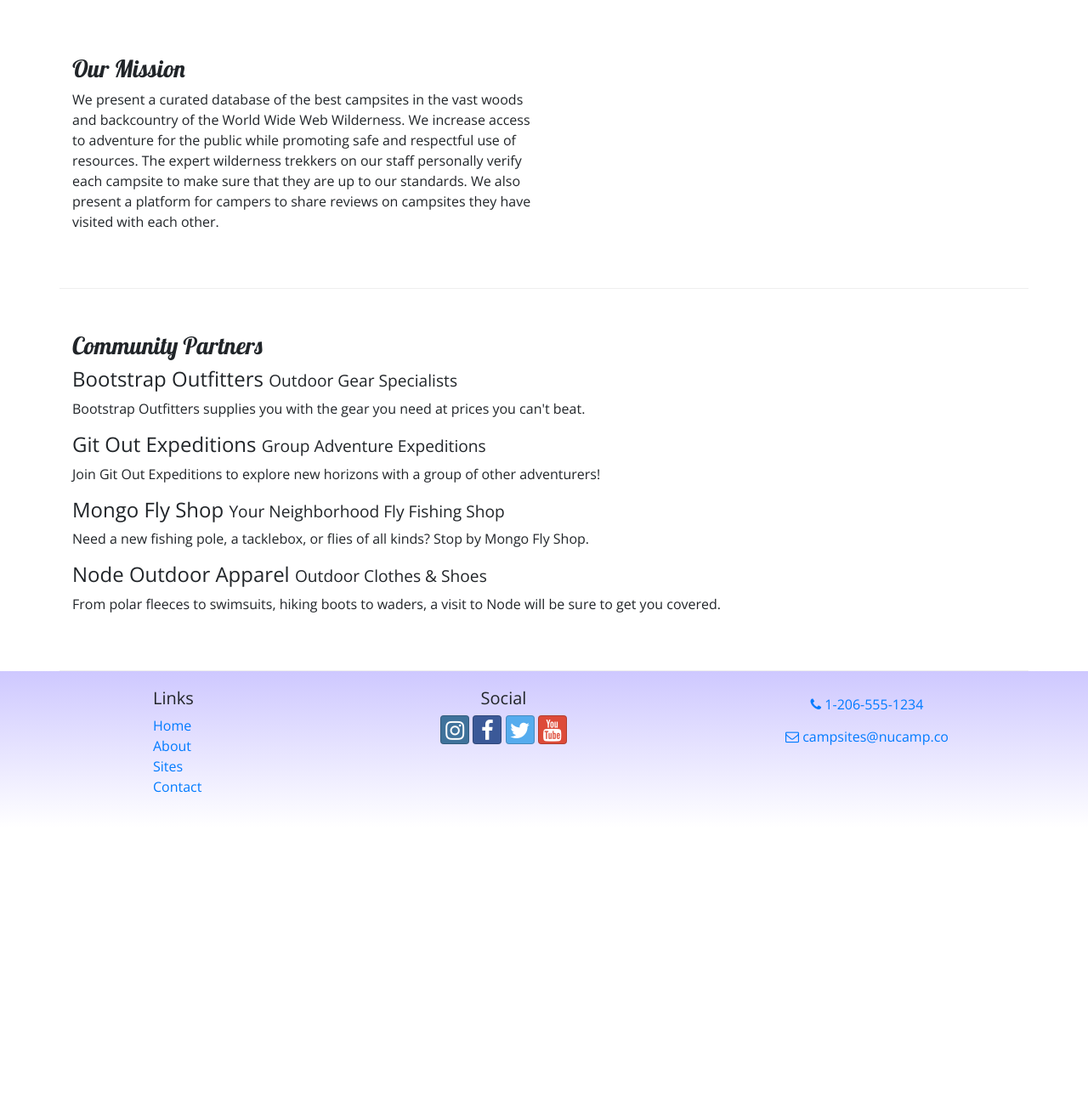
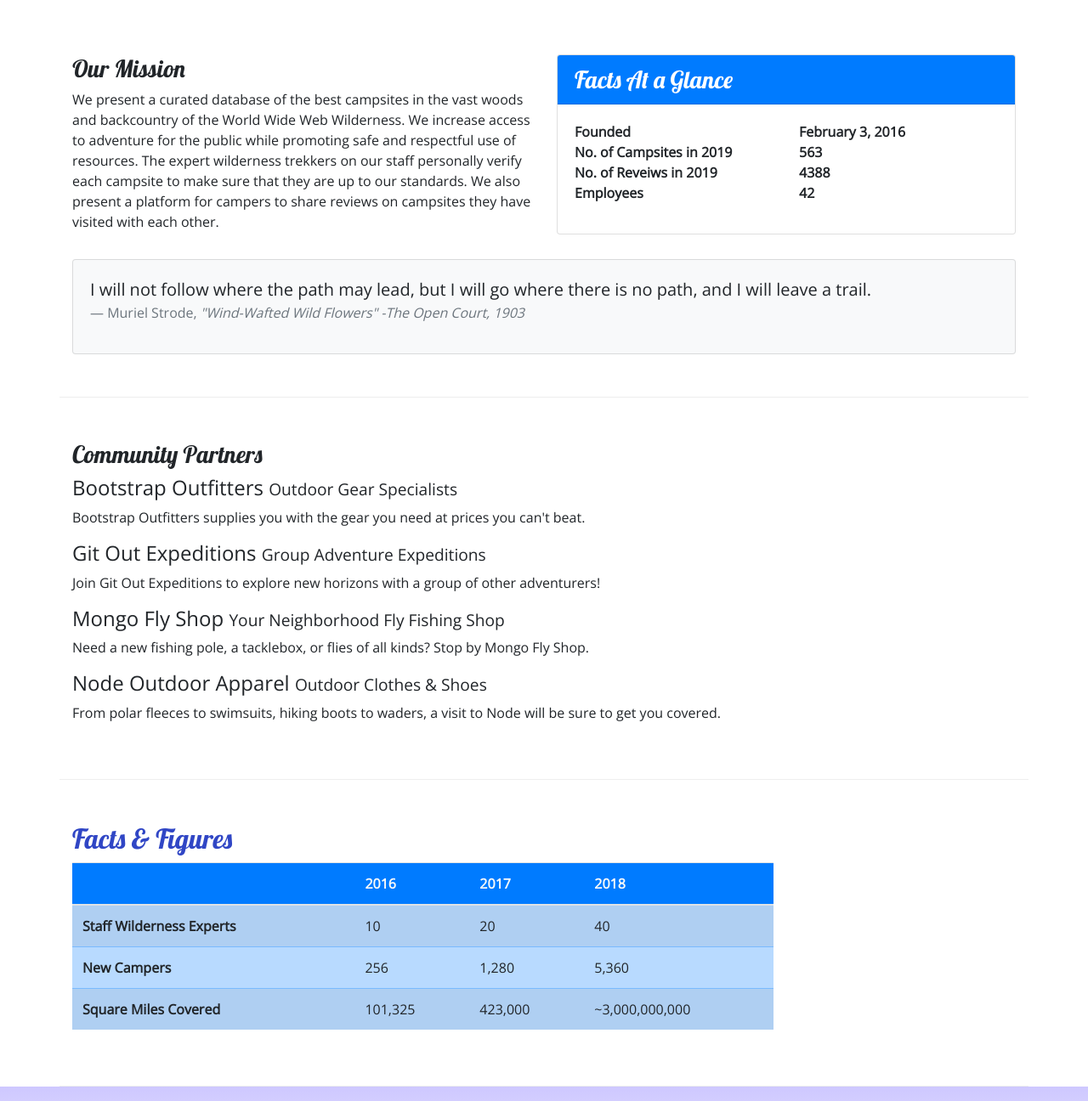
Before and after one commit to junalynnc/nucampsite, a website: page aboutus.html in a window 1280 px wide. Shown: the part 340-1636 px from the top of the page at 85% size. Before the commit the page ends 1314 px from the top, so only its background shows below. Drawn offline with nearby package versions, Linux system fonts and the light colour scheme.

Commit message:
Tables and Cards

```diff
--- a/aboutus.html
+++ b/aboutus.html
@@ -64,6 +64,33 @@
                 <h3>Our Mission</h3>
                 <p>We present a curated database of the best campsites in the vast woods and backcountry of the World Wide Web Wilderness. We increase access to adventure for the public while promoting safe and respectful use of resources. The expert wilderness trekkers on our staff personally verify each campsite to make sure that they are up to our standards. We also present a platform for campers to share reviews on campsites they have visited with each other.</p>
             </div>
+            <div class="col-sm-6">
+                <div class="card">
+                    <h3 class="card-header bg-primary text-white">Facts At a Glance</h3>
+                    <div class="card-body">
+                        <dl class="row">
+                            <dt class="col-6">Founded</dt>
+                            <dt class="col-6">February 3, 2016</dt>
+                            <dt class="col-6">No. of Campsites in 2019</dt>
+                            <dt class="col-6">563</dt>
+                            <dt class="col-6">No. of Reveiws in 2019</dt>
+                            <dt class="col-6">4388</dt>
+                            <dt class="col-6">Employees</dt>
+                            <dt class="col-6">42</dt>
+                        </dl>
+                    </div>
+                </div>
+            </div>
+            <div class="col">
+                <div class="card bg-light mt-3">
+                    <blockquote class="blockquote card-body">
+                        <p class="mb-0">I will not follow where the path may lead, but I will go where there is no path, and I will leave a trail.</p>
+                        <footer class="blockquote-footer">Muriel Strode,
+                            <cite title="Source Title">"Wind-Wafted Wild Flowers" -The Open Court, 1903</cite>
+                        </footer>
+                    </blockquote>
+                </div>
+            </div>
         </div>
 
         <div class="row row-content">
@@ -79,9 +106,47 @@
                 <p class="d-none d-sm-block">From polar fleeces to swimsuits, hiking boots to waders, a visit to Node will be sure to get you covered.</p>
             </div>
         </div>
+
+        <div class="row row-content">
+            <div class="col-sm-9">
+                <h2>Facts &amp; Figures</h2>
+                <div class="table-responsive">
+                    <table class="table table-striped">
+                        <thead>
+                            <tr class="bg-primary text-light">
+                                <th></th>
+                                <th>2016</th>
+                                <th>2017</th>
+                                <th>2018</th>
+                            </tr>
+                        </thead>
+                        <tbody class="table-primary">
+                            <tr>
+                                <th>Staff Wilderness Experts</th>
+                                <td>10</td>
+                                <td>20</td>
+                                <td>40</td>
+                            </tr>
+                            <tr>
+                                <th>New Campers</th>
+                                <td>256</td>
+                                <td>1,280</td>
+                                <td>5,360</td>
+                            </tr>
+                            <tr>
+                                <th>Square Miles Covered</th>
+                                <td>101,325</td>
+                                <td>423,000</td>
+                                <td>~3,000,000,000</td>
+                            </tr>
+                        </tbody>
+                    </table>
+                </div>
+            </div>
+        </div>
     </div>
 
-    <footer>
+    <footer class="site-footer">
         <div class="container">
             <div class="row">
                 <div class="col-4 col-sm-2 offset-1">
--- a/css/styles.css
+++ b/css/styles.css
@@ -14,7 +14,7 @@ header h2 {
     color: #CEC8FF;
 }
 
-footer {
+.site-footer {
     background-image: linear-gradient(#CEC8FF, white);
     padding: 20px 0;
 }
```
Also changed, not shown: contactus.html (+1 -1 lines), index.html (+2 -1 lines).
